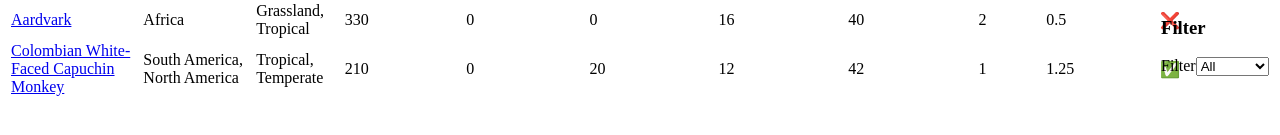
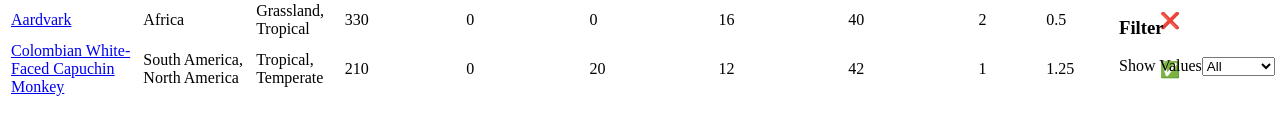
Before and after one commit to CodingGreen/pz-animal-list, a Gatsby site: page / in a window 1280 px wide. Both pictures are taken after a click on the button 1214 px from the left and 300 px from the top of the page. Shown: the part 313-448 px from the top of the page. Built offline with nearby package versions, Linux system fonts and the light colour scheme; Gatsby itself is replaced by a stand-in of ours.

Commit message:
:speech_balloon: Improved select label

```diff
--- a/src/components/SelectColumnFilter.jsx
+++ b/src/components/SelectColumnFilter.jsx
@@ -24,7 +24,7 @@ function SelectColumnFilter({
     <FilterMenu>
       <Form>
         <Form.Group controlId="exampleForm.SelectCustom">
-          <Form.Label>Filter</Form.Label>
+          <Form.Label>Show Values</Form.Label>
           <Form.Control
             as="select"
             value={filterValue}
```
